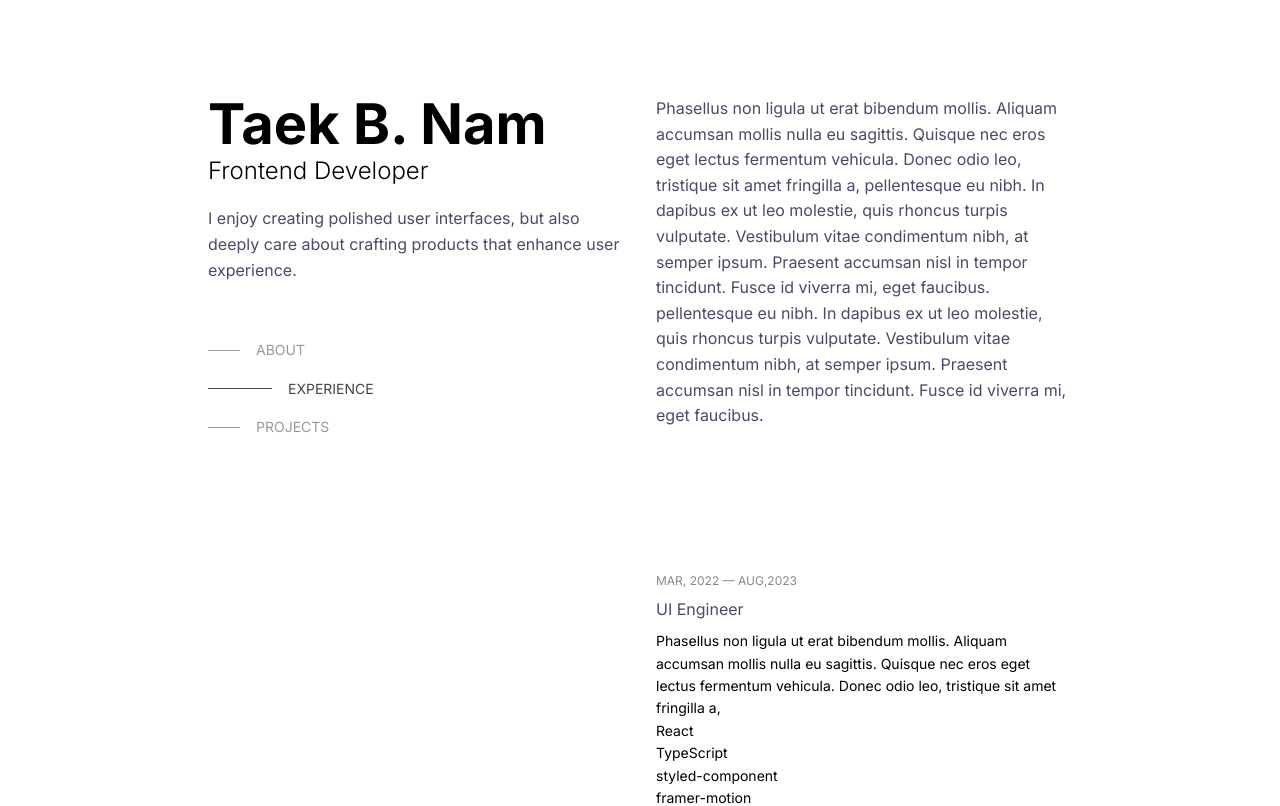
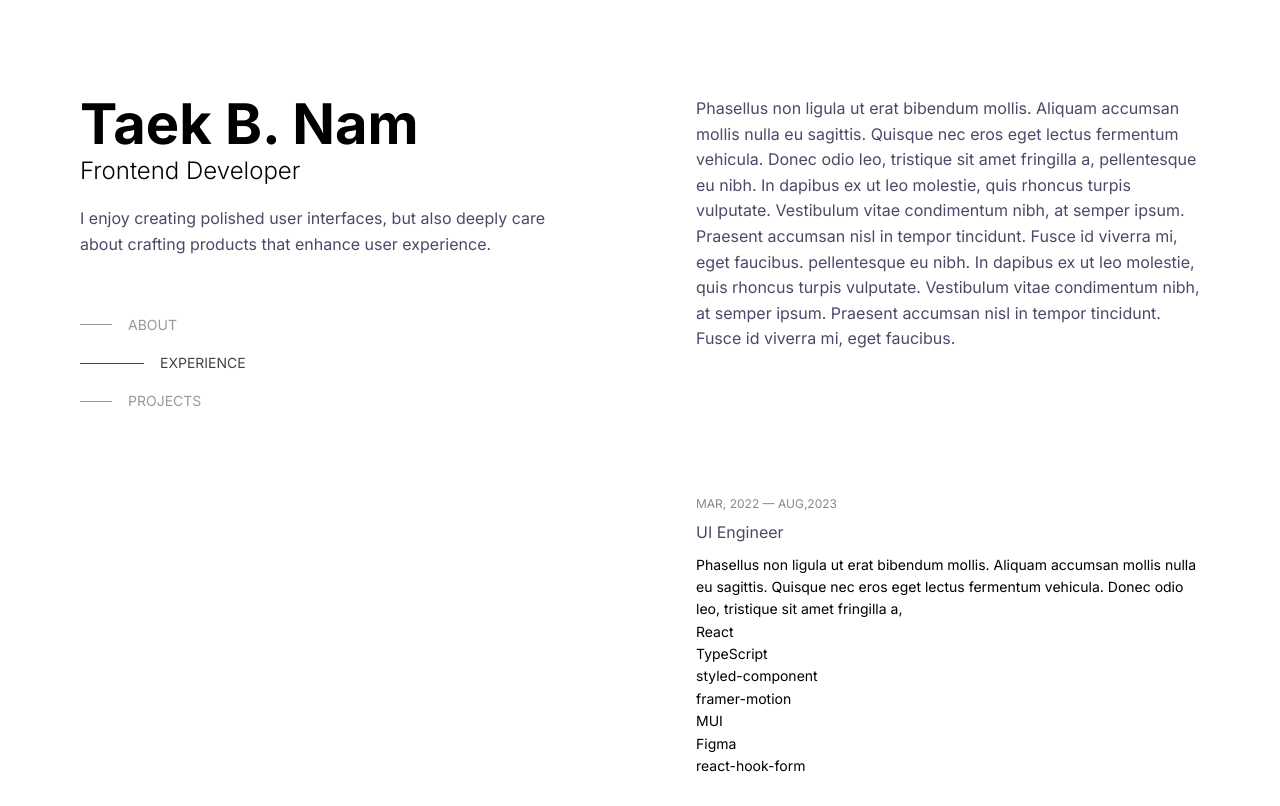
Before and after one commit to tnamdevnote/tnam.dev, a Next.js app: page / in a window 1280 px wide. Shown: the top 806 px of the page. Built offline with nearby package versions, Linux system fonts and the light colour scheme.

Commit message:
style: adjust extra large breakpoint width

```diff
--- a/app/page.tsx
+++ b/app/page.tsx
@@ -8,9 +8,9 @@ import { TOCListProvider } from "./context/TOCListContext";
 
 export default function Home() {
   return (
-    <main className="mx-auto grid min-h-screen max-w-screen-lg grid-cols-12 gap-8 px-6 py-12 lg:px-20 lg:py-0">
+    <main className="mx-auto grid min-h-screen max-w-screen-xl grid-cols-12 gap-8 px-6 py-12 md:px-14 md:py-24 lg:grid-cols-6 lg:gap-28 lg:px-20 lg:py-0">
       <TOCListProvider>
-        <header className="col-span-full lg:sticky lg:top-0 lg:col-span-6 lg:max-h-screen lg:gap-8 lg:py-24">
+        <header className="col-span-full lg:sticky lg:top-0 lg:col-span-3 lg:max-h-screen lg:gap-8 lg:py-24">
           <hgroup>
             <h1 className="text-h2 sm:text-h1">
               <a href="/">Taek B. Nam</a>
@@ -25,7 +25,7 @@ export default function Home() {
             <TOCList />
           </aside>
         </header>
-        <main className="col-span-full mt-16 lg:col-span-6 lg:m-0 lg:py-24">
+        <main className="col-span-full mt-16 lg:col-span-3 lg:m-0 lg:py-24">
           <About />
           <Experience />
         </main>
--- a/tailwind.config.ts
+++ b/tailwind.config.ts
@@ -12,7 +12,7 @@ const config: Config = {
       sm: "600px",
       md: "900px",
       lg: "1024px",
-      xl: "1440px",
+      xl: "1280px",
     },
 
     extend: {
```
